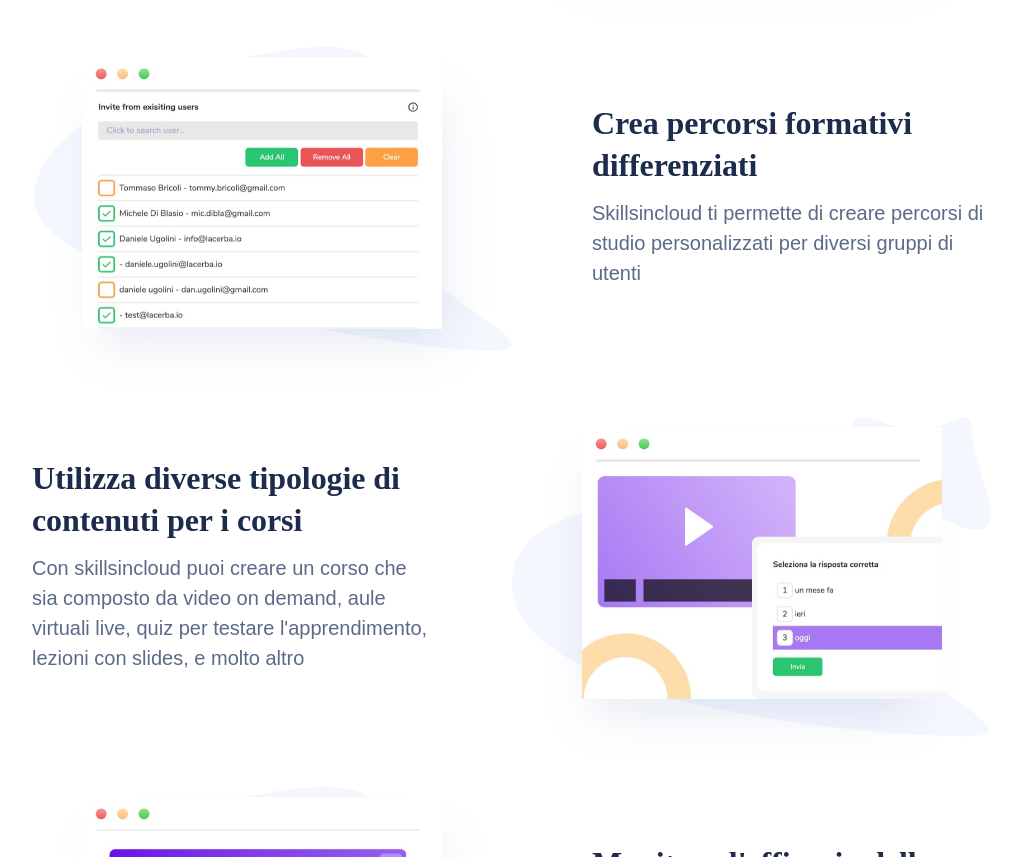
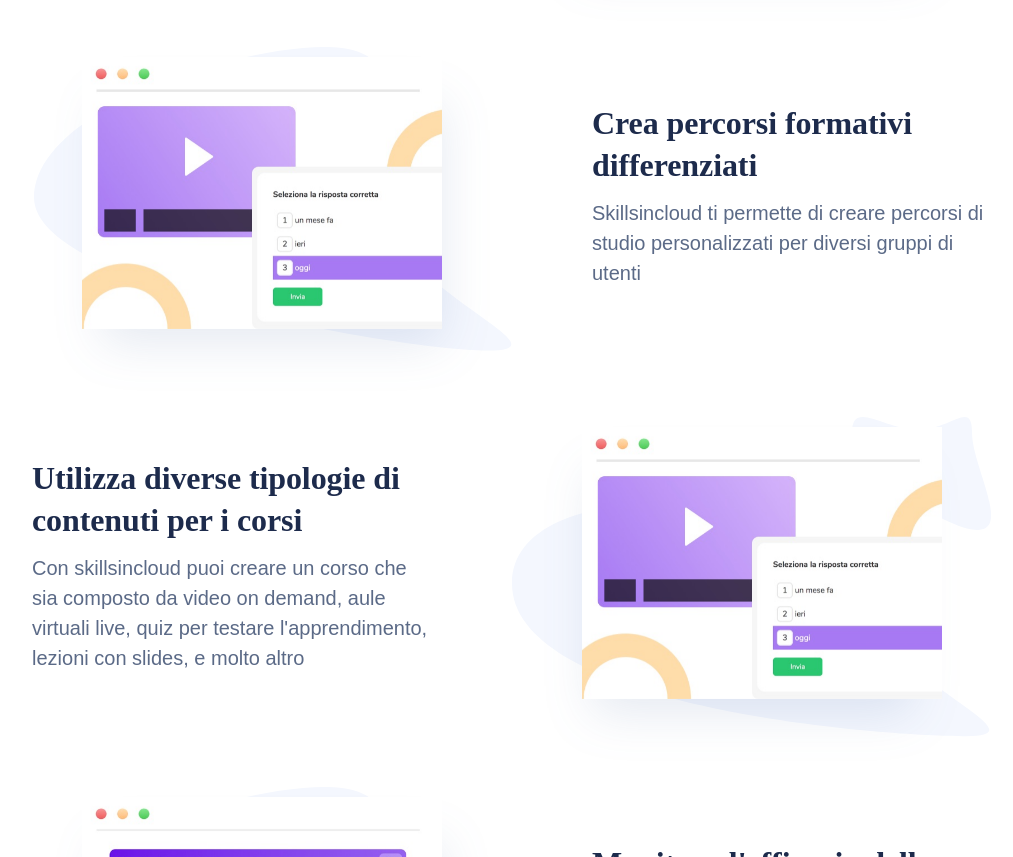
Before and after one commit to LacerbaDev/landing-skills, a website: page index.html in a window 1280 px wide. Shown: the part 1109-1966 px from the top of the page, without its empty margins (128-1141 px from the left). Drawn offline with nearby package versions, Linux system fonts and the light colour scheme; a web font is replaced by a local one.

Commit message:
no mail img

```diff
--- a/index.html
+++ b/index.html
@@ -199,7 +199,7 @@
 										<path d="M456.32 303.547c88.366 0-106.453-64.428-106.453-152.793C349.867 62.388 380.366 0 292 0S2.043 62.388 2.043 150.754c0 88.365 365.912 152.793 454.277 152.793z" fill="#F4F7FE"/>
 										<g transform="translate(70 23)">
 											<use fill="#FFF" xlink:href="#feature-2-a" style="mix-blend-mode:multiply;filter:url(#dropshadow-f-2)"/>
-											<img src="src/images/users.jpg"  class="feature-img"/>
+											<img src="src/images/feature-media.jpg"  class="feature-img"/>
 											<path d="M31.625 123.62c33.137 0 18.98 85.493 18.98 52.356 0-33.137 100.43-91.442 67.293-91.442-20.35 0-77.099-9.132-117.898-8.503v47.317c10.468.547 21.558.272 31.625.272z" fill="#FFE5F1"/>
 											<g transform="translate(140 189)">
 												<mask id="feature-2-d" fill="#fff">
```
